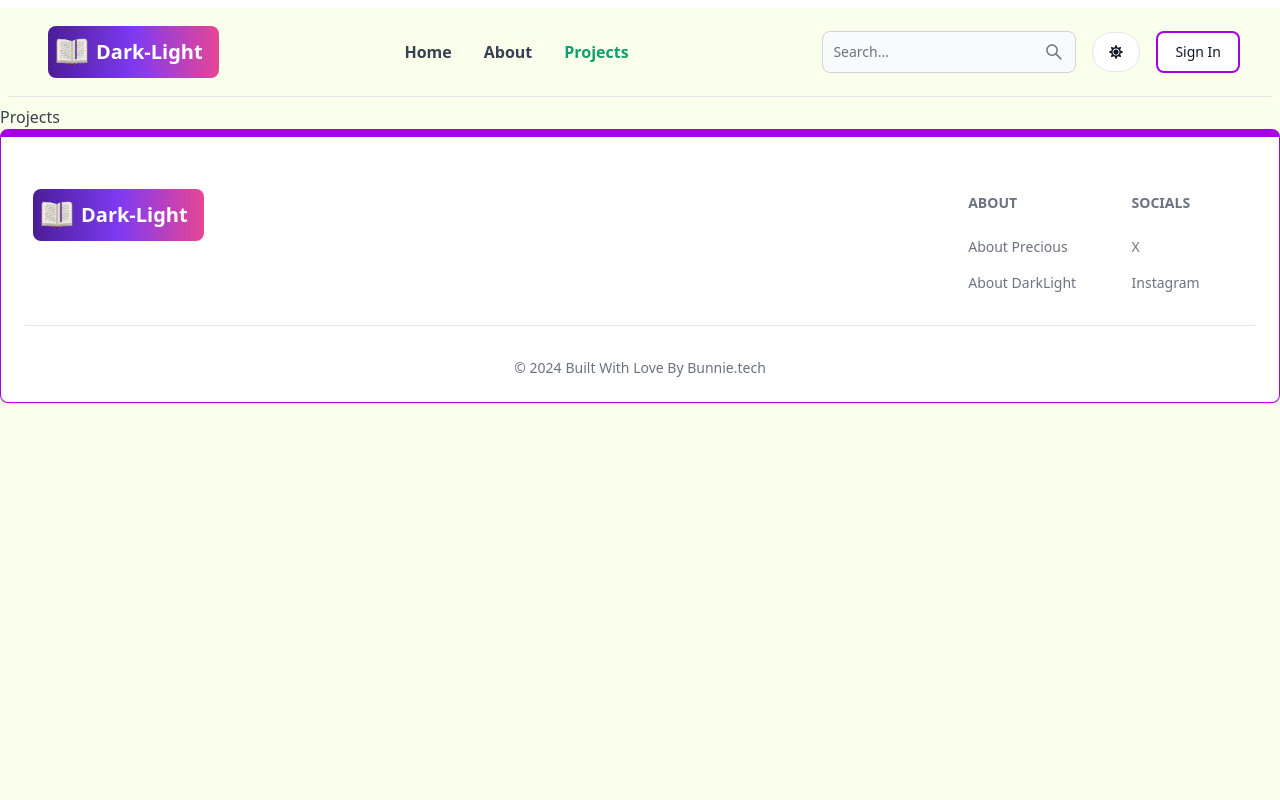
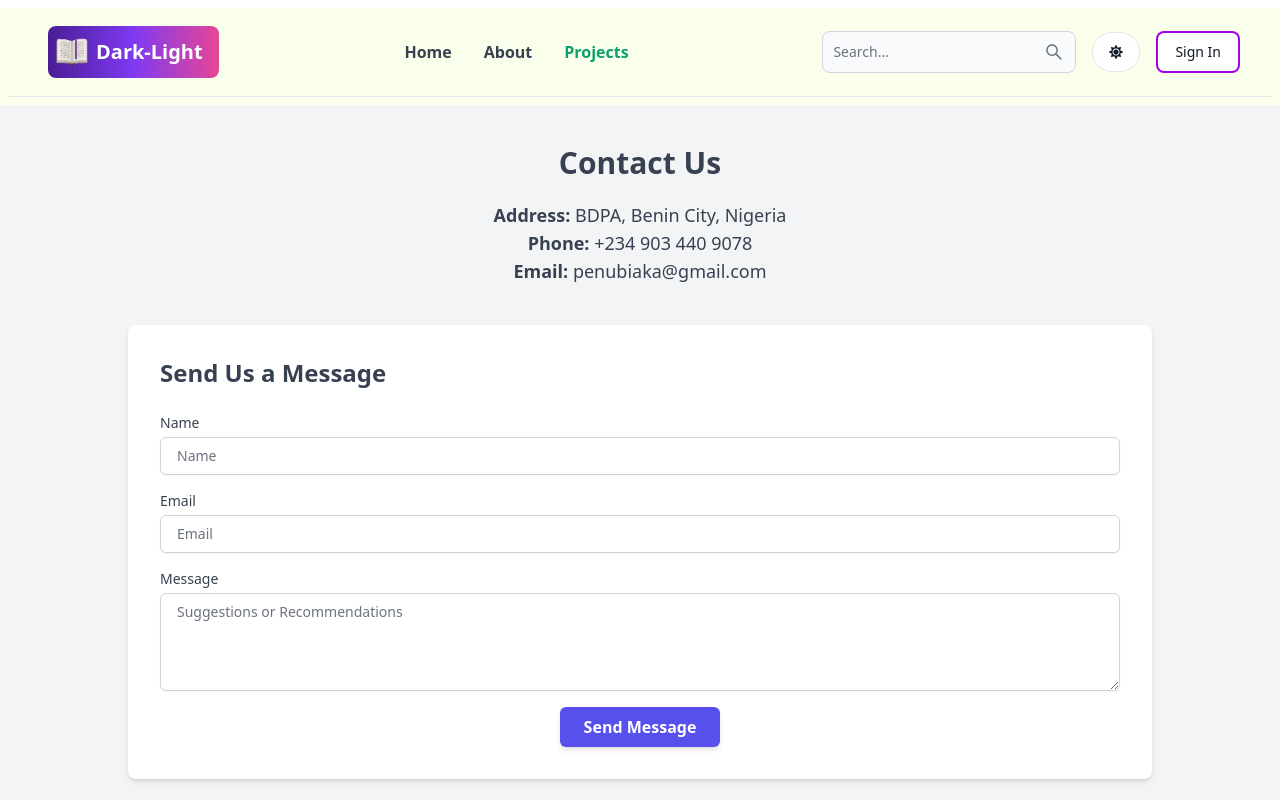
Before and after one commit to BenitaMichael/BookStore, a React (Vite) app in the folder client/: page /projects in a window 1280 px wide. Shown: the top 800 px of the page. Built offline with nearby package versions, Linux system fonts and the light colour scheme; no server answers.

Commit message:
feat: Contact Page implemented

```diff
--- a/client/src/App.jsx
+++ b/client/src/App.jsx
@@ -5,7 +5,7 @@ import { BrowserRouter, Routes, Route } from 'react-router-dom'
 import Home from './Pages/Home'
 import About from './Pages/About'
 import Dashboard from './Pages/Dashboard'
-import Projects from './Pages/Projects'
+import ContactPage from './Pages/Contact'
 import SignIn from './Pages/SignIn'
 import SignUp from './Pages/SignUp'
 import UpdateStory from './Pages/UpdateStory'
@@ -37,7 +37,7 @@ function App() {
             <Route path='/create-story' element={<CreateStory />} />
             <Route path="/update-story/:storyId" element={<UpdateStory />} />
           </Route>
-          <Route path='/projects' element = { <Projects/> } />
+          <Route path='/projects' element = { <ContactPage/> } />
           <Route path='/sign-in' element = { <SignIn/> } />
           <Route path='/signUp' element = { <SignUp/> } />
           <Route path='/search' element={<Search />} />
--- /dev/null
+++ b/client/src/Pages/Contact.jsx
@@ -0,0 +1,80 @@
+import React from "react";
+
+const ContactPage = () => {
+  return (
+    <div className="bg-gray-100 py-10 px-5 sm:px-10 lg:px-20">
+      <div className="max-w-5xl mx-auto">
+        <div className="mb-10 text-center">
+          <h1 className="text-3xl font-bold mb-5">Contact Us</h1>
+          <p className="text-lg">
+            <strong>Address:</strong> BDPA, Benin City, Nigeria
+          </p>
+          <p className="text-lg">
+            <strong>Phone:</strong> +234 903 440 9078
+          </p>
+          <p className="text-lg">
+            <strong>Email:</strong> penubiaka@gmail.com
+          </p>
+        </div>
+
+        <div className="bg-white rounded-lg shadow-md p-8">
+          <h2 className="text-2xl font-bold mb-6">Send Us a Message</h2>
+          <form action="https://formspree.io/f/YOUR_FORM_ID" method="POST">
+            <div className="mb-4">
+              <label htmlFor="name" className="block text-sm font-medium text-gray-700">
+                Name
+              </label>
+              <input
+                type="text"
+                id="name"
+                name="name"
+                placeholder="Name"
+                className="mt-1 px-4 py-2 block w-full border-gray-300 rounded-md shadow-sm focus:border-indigo-500 focus:ring-indigo-500 sm:text-sm"
+                required
+              />
+            </div>
+
+            <div className="mb-4">
+              <label htmlFor="email" className="block text-sm font-medium text-gray-700">
+                Email
+              </label>
+              <input
+                type="email"
+                id="email"
+                name="email"
+                placeholder="Email"
+                className="mt-1 px-4 py-2 block w-full border-gray-300 rounded-md shadow-sm focus:border-indigo-500 focus:ring-indigo-500 sm:text-sm"
+                required
+              />
+            </div>
+
+            <div className="mb-4">
+              <label htmlFor="message" className="block text-sm font-medium text-gray-700">
+                Message
+              </label>
+              <textarea
+                id="message"
+                name="message"
+                rows="4"
+                placeholder="Suggestions or Recommendations"
+                className="mt-1 px-4 py-2 block w-full border-gray-300 rounded-md shadow-sm focus:border-indigo-500 focus:ring-indigo-500 sm:text-sm"
+                required
+              />
+            </div>
+
+            <div className="flex justify-center">
+              <button
+                type="submit"
+                className="px-6 py-2 bg-indigo-600 text-white font-semibold rounded-md shadow-md hover:bg-indigo-700 transition duration-300"
+              >
+                Send Message
+              </button>
+            </div>
+          </form>
+        </div>
+      </div>
+    </div>
+  );
+};
+
+export default ContactPage;
--- a/client/src/Pages/Projects.jsx
+++ /dev/null
@@ -1,9 +0,0 @@
-import React from 'react'
-
-const Projects = () => {
-  return (
-    <div>Projects</div>
-  )
-}
-
-export default Projects
```
